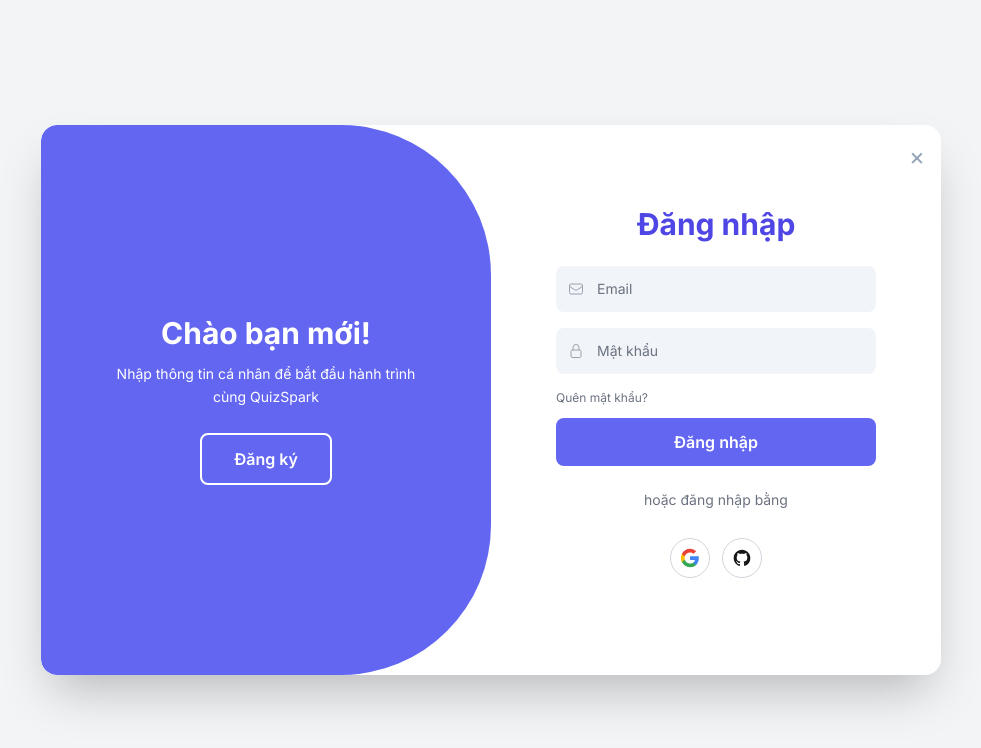
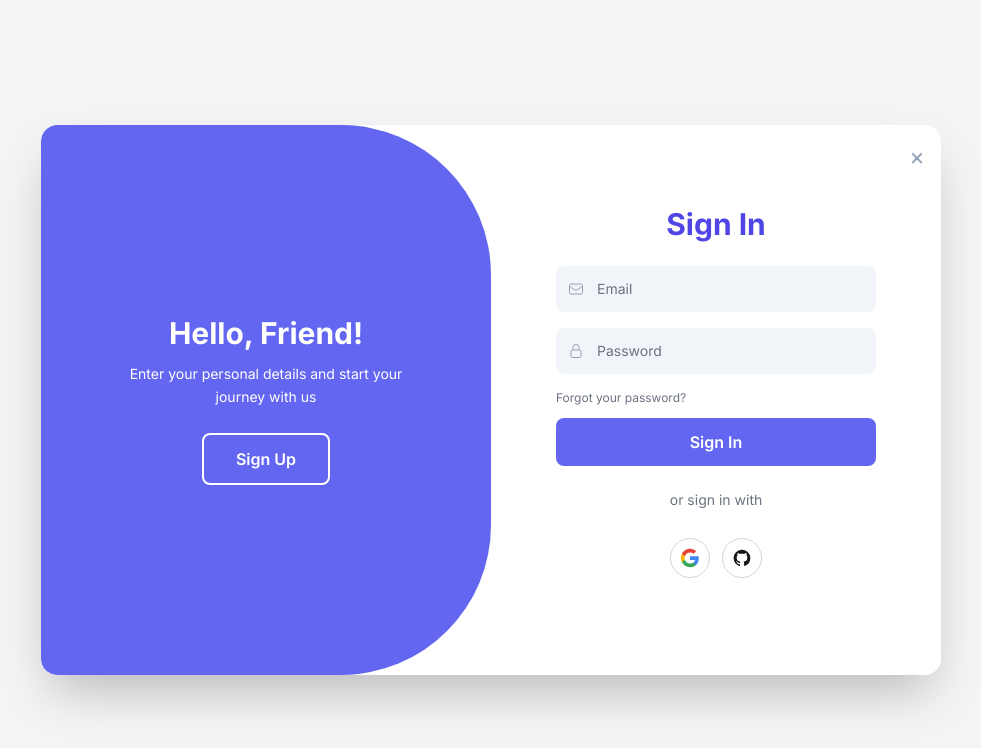
Before and after one commit to Tinh2k4itc/DoAnLN, a React (Vite) app in the folder frontend/: page /login in a window 1280 px wide. Shown: the top 748 px of the page, without its empty margins (149-1130 px from the left). Built offline with nearby package versions, Linux system fonts and the light colour scheme; no server answers.

Commit message:
update code2

```diff
--- a/frontend/AuthPage/AuthForm.tsx
+++ b/frontend/AuthPage/AuthForm.tsx
@@ -325,8 +325,8 @@ const AuthForm: React.FC<AuthFormProps> = ({ onClose }) => {
   return (
     <div className="bg-white w-[900px] max-w-[95vw] min-h-[550px] sm:h-[550px] rounded-2xl shadow-2xl relative overflow-hidden">
       <button
-        className="absolute top-4 right-4 text-2xl text-slate-400 hover:text-slate-700 z-50 pointer-events-auto"
-        onClick={() => navigate('/')}
+        className="absolute top-4 right-4 text-2xl text-slate-400 hover:text-slate-700"
+        onClick={() => { onClose(); navigate('/'); }}
         aria-label="Đóng"
       >
         &times;
@@ -334,16 +334,16 @@ const AuthForm: React.FC<AuthFormProps> = ({ onClose }) => {
 
       {/* Sign Up Form Panel */}
       <div className={`${signUpFormBaseClasses} ${signUpFormDynamicClasses}`}>
-        <h1 className="text-3xl font-bold text-indigo-600 mb-6">Tạo tài khoản</h1>
+        <h1 className="text-3xl font-bold text-indigo-600 mb-6">Create Account</h1>
         <form onSubmit={handleSignUpSubmit} className="w-full max-w-xs">
           <InputField
             type="text"
-            placeholder="Tên người dùng"
+            placeholder="Username"
             required
             icon={<UserIcon className={commonIconClass} />}
             value={signUpUsername}
             onChange={e => setSignUpUsername(e.target.value)}
-            aria-label="Tên người dùng"
+            aria-label="Username"
           />
           <InputField
             type="email"
@@ -356,21 +356,21 @@ const AuthForm: React.FC<AuthFormProps> = ({ onClose }) => {
           />
           <InputField
             type="password"
-            placeholder="Mật khẩu"
+            placeholder="Password"
             required
             icon={<LockIcon className={commonIconClass} />}
             value={signUpPassword}
             onChange={e => setSignUpPassword(e.target.value)}
-            aria-label="Mật khẩu"
+            aria-label="Password"
           />
           <InputField
             type="password"
-            placeholder="Xác nhận mật khẩu"
+            placeholder="Confirm Password"
             required
             icon={<LockIcon className={commonIconClass} />}
             value={signUpConfirmPassword}
             onChange={e => setSignUpConfirmPassword(e.target.value)}
-            aria-label="Xác nhận mật khẩu"
+            aria-label="Confirm Password"
           />
 
           {/* Chọn role */}
@@ -409,18 +409,18 @@ const AuthForm: React.FC<AuthFormProps> = ({ onClose }) => {
             disabled={isLoading}
             className="w-full bg-indigo-500 text-white py-3 rounded-lg font-semibold hover:bg-indigo-600 transition-colors mt-2 disabled:opacity-50 disabled:cursor-not-allowed"
           >
-            {isLoading ? 'Đang đăng ký...' : 'Đăng ký'}
+            {isLoading ? 'Đang đăng ký...' : 'Sign Up'}
           </button>
         </form>
         {errorMsg && <div className="text-red-500 mt-2 text-sm">{errorMsg}</div>}
         {successMsg && <div className="text-green-500 mt-2 text-sm">{successMsg}</div>}
-        <p className="text-gray-500 text-sm mt-6 mb-3">hoặc đăng ký bằng</p>
+        <p className="text-gray-500 text-sm mt-6 mb-3">or sign up with</p>
         <SocialIcons onGoogleSignIn={handleGoogleSignIn} onGithubSignIn={handleGithubSignIn} />
       </div>
 
       {/* Sign In Form Panel */}
       <div className={`${signInFormBaseClasses} ${signInFormDynamicClasses}`}>
-        <h1 className="text-3xl font-bold text-indigo-600 mb-6">Đăng nhập</h1>
+        <h1 className="text-3xl font-bold text-indigo-600 mb-6">Sign In</h1>
         <form onSubmit={handleSignInSubmit} className="w-full max-w-xs">
           <InputField
             type="email"
@@ -433,12 +433,12 @@ const AuthForm: React.FC<AuthFormProps> = ({ onClose }) => {
           />
           <InputField
             type="password"
-            placeholder="Mật khẩu"
+            placeholder="Password"
             required
             icon={<LockIcon className={commonIconClass} />}
             value={signInPassword}
             onChange={e => setSignInPassword(e.target.value)}
-            aria-label="Mật khẩu"
+            aria-label="Password"
           />
 
           {/* Chức năng quên mật khẩu */}
@@ -448,7 +448,7 @@ const AuthForm: React.FC<AuthFormProps> = ({ onClose }) => {
               onClick={() => setShowForgotPassword(true)}
               className="text-xs text-gray-500 hover:text-indigo-500 my-3 block"
             >
-              Quên mật khẩu?
+              Forgot your password?
             </button>
           ) : (
             <div className="my-3 p-3 bg-gray-50 rounded-lg">
@@ -485,41 +485,41 @@ const AuthForm: React.FC<AuthFormProps> = ({ onClose }) => {
             disabled={isLoading}
             className="w-full bg-indigo-500 text-white py-3 rounded-lg font-semibold hover:bg-indigo-600 transition-colors disabled:opacity-50 disabled:cursor-not-allowed"
           >
-            {isLoading ? 'Đang đăng nhập...' : 'Đăng nhập'}
+            {isLoading ? 'Đang đăng nhập...' : 'Sign In'}
           </button>
         </form>
         {errorMsg && <div className="text-red-500 mt-2 text-sm">{errorMsg}</div>}
         {successMsg && <div className="text-green-500 mt-2 text-sm">{successMsg}</div>}
-        <p className="text-gray-500 text-sm mt-6 mb-3">hoặc đăng nhập bằng</p>
+        <p className="text-gray-500 text-sm mt-6 mb-3">or sign in with</p>
         <SocialIcons onGoogleSignIn={handleGoogleSignIn} onGithubSignIn={handleGithubSignIn} />
       </div>
 
       {/* Overlay Container */}
       <div className={`${overlayBaseClasses} ${overlayDynamicClasses}`}>
         <div className={signInPromptTextClasses}>
-          <h2 className="text-3xl font-bold mb-3">Chào bạn mới!</h2>
+          <h2 className="text-3xl font-bold mb-3">Hello, Friend!</h2>
           <p className="text-sm mb-6 leading-relaxed max-w-xs">
-            Nhập thông tin cá nhân để bắt đầu hành trình cùng QuizSpark
+            Enter your personal details and start your journey with us
           </p>
           <button
             onClick={() => handleTogglePanel('signUp')}
             disabled={isAnimating}
             className="px-8 py-3 border-2 border-white rounded-lg font-semibold hover:bg-white hover:text-indigo-500 transition-all duration-300 disabled:opacity-50"
           >
-            Đăng ký
+            Sign Up
           </button>
         </div>
         <div className={signUpPromptTextClasses}>
-          <h2 className="text-3xl font-bold mb-3">Chào mừng trở lại!</h2>
+          <h2 className="text-3xl font-bold mb-3">Welcome Back!</h2>
           <p className="text-sm mb-6 leading-relaxed max-w-xs">
-            Để tiếp tục kết nối, vui lòng đăng nhập bằng thông tin cá nhân của bạn
+            To keep connected with us please login with your personal info
           </p>
           <button
             onClick={() => handleTogglePanel('signIn')}
             disabled={isAnimating}
             className="px-8 py-3 border-2 border-white rounded-lg font-semibold hover:bg-white hover:text-indigo-500 transition-all duration-300 disabled:opacity-50"
           >
-            Đăng nhập
+            Sign In
           </button>
         </div>
       </div>
```
Also changed, not shown: 4 other files (tests, documents, lock files or other folders).
